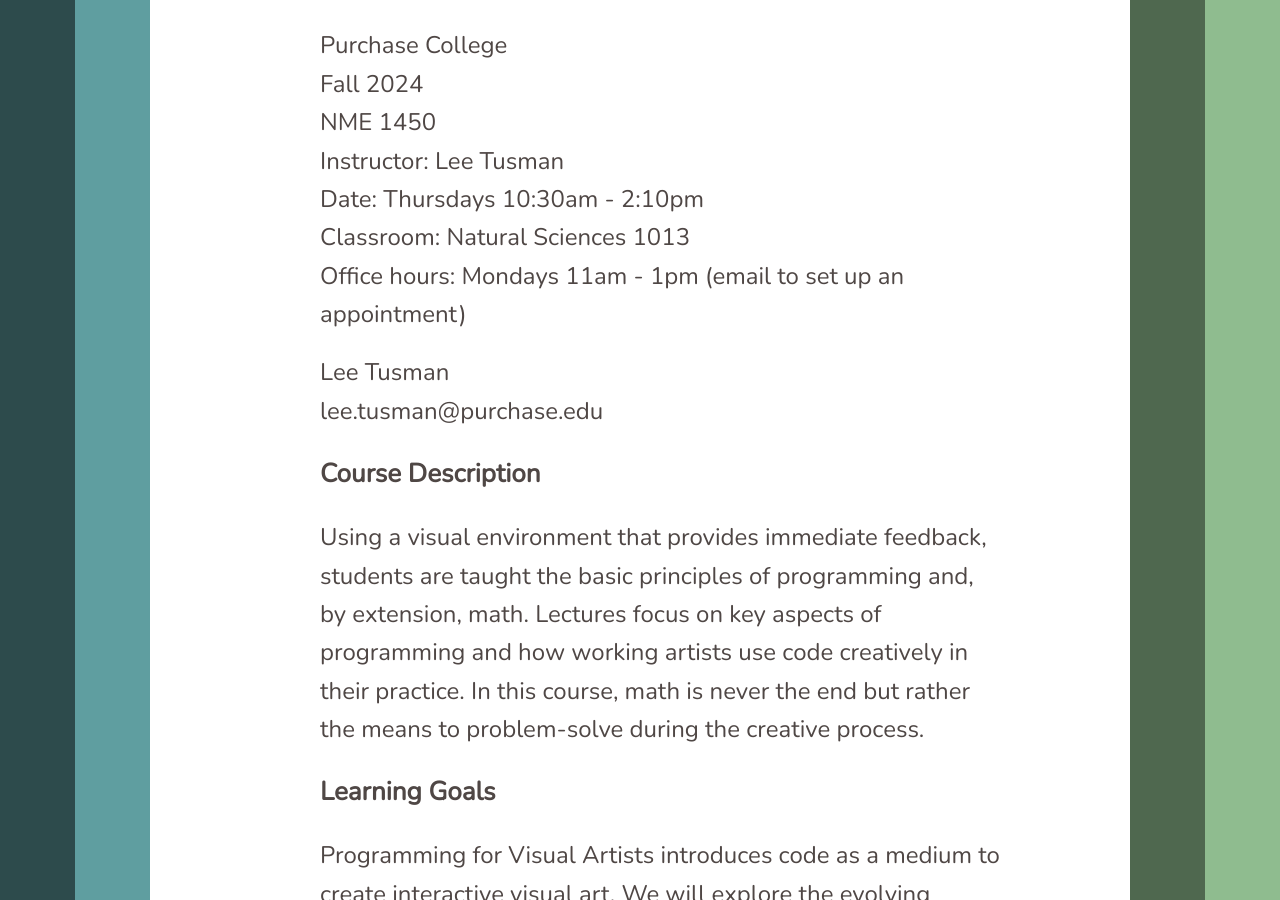
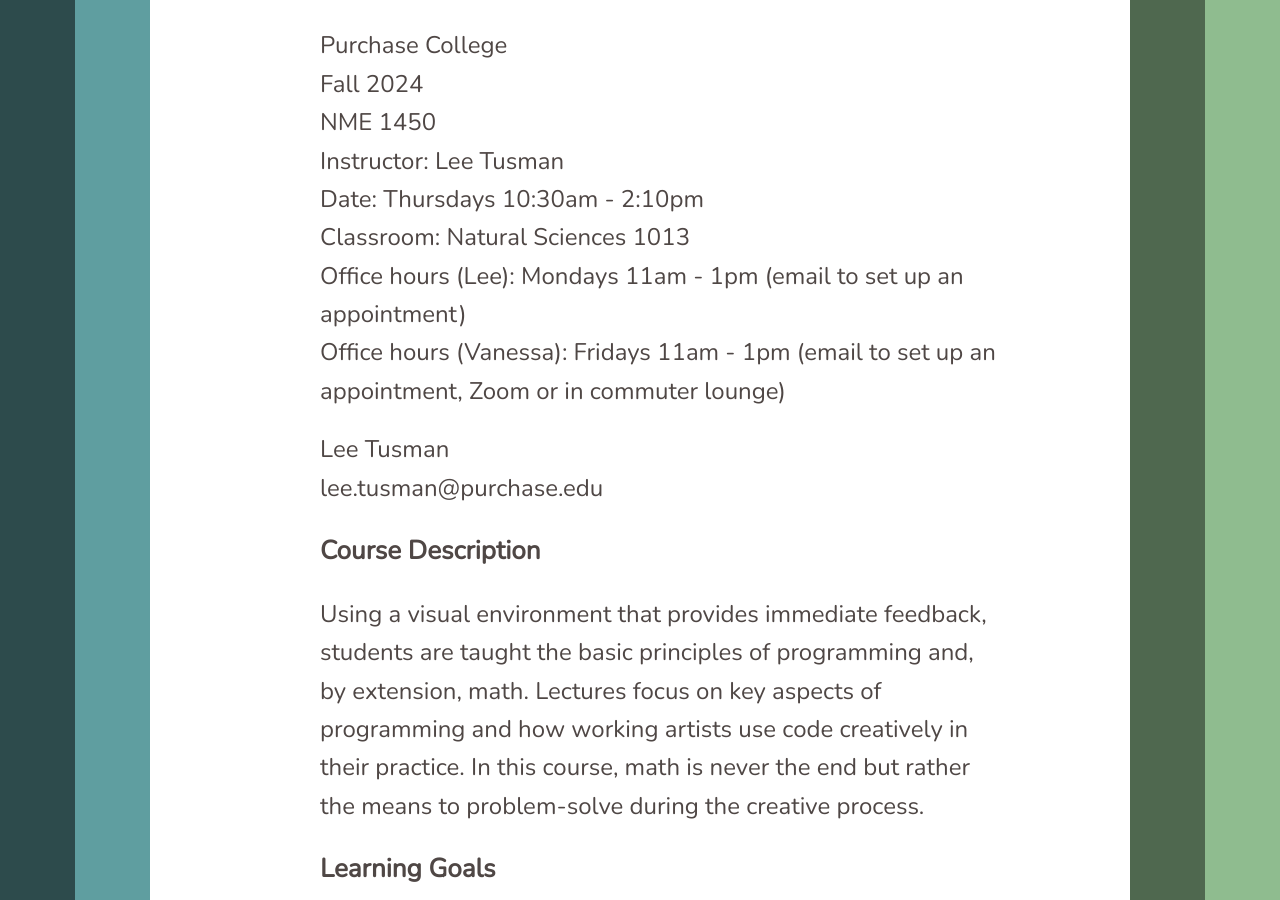
Before and after one commit to lee2sman/p4va_fall2024, a Jekyll site: the page built from _posts/2023-08-28-syllabus.md, in a window 1280 px wide and 900 px high, scrolled down 585 px. Built offline with Jekyll 4.4.1, drawn with Linux system fonts in a browser that asks for light colours; nearby versions of some CDN libraries.

Commit message:
update office hours

```diff
--- a/_posts/2023-08-28-syllabus.md
+++ b/_posts/2023-08-28-syllabus.md
@@ -12,7 +12,8 @@ NME 1450
 Instructor: Lee Tusman
 Date: Thursdays 10:30am - 2:10pm
 Classroom: Natural Sciences 1013
-Office hours: Mondays 11am - 1pm (email to set up an appointment)
+Office hours (Lee): Mondays 11am - 1pm (email to set up an appointment)
+Office hours (Vanessa): Fridays 11am - 1pm (email to set up an appointment, Zoom or in commuter lounge)
 
 Lee Tusman
 lee.tusman@purchase.edu
```
